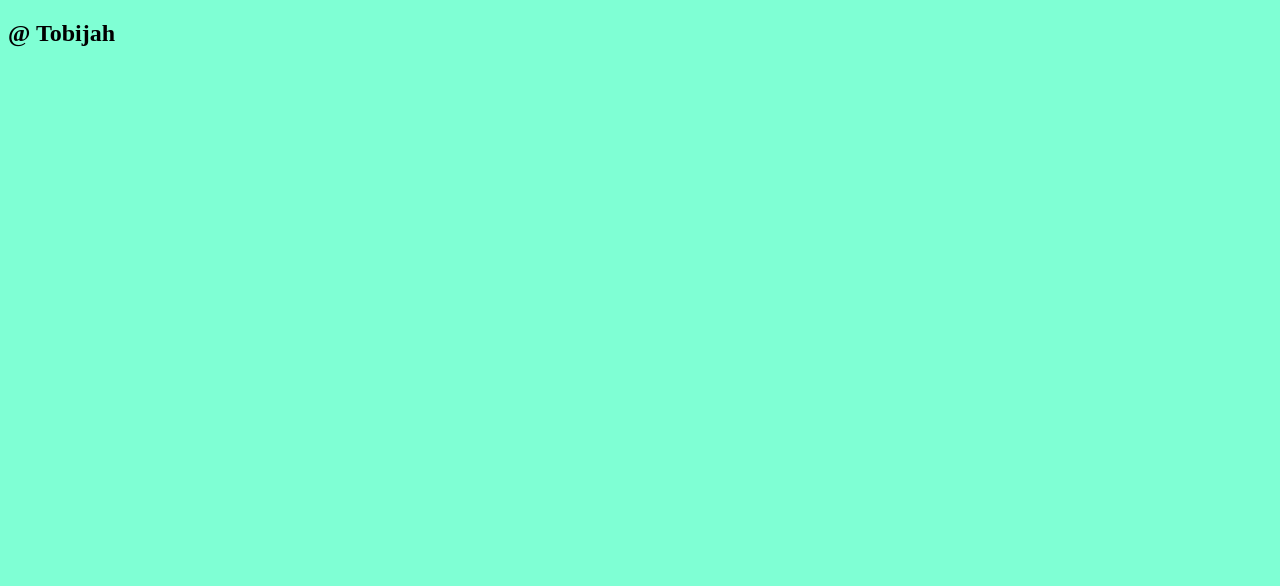
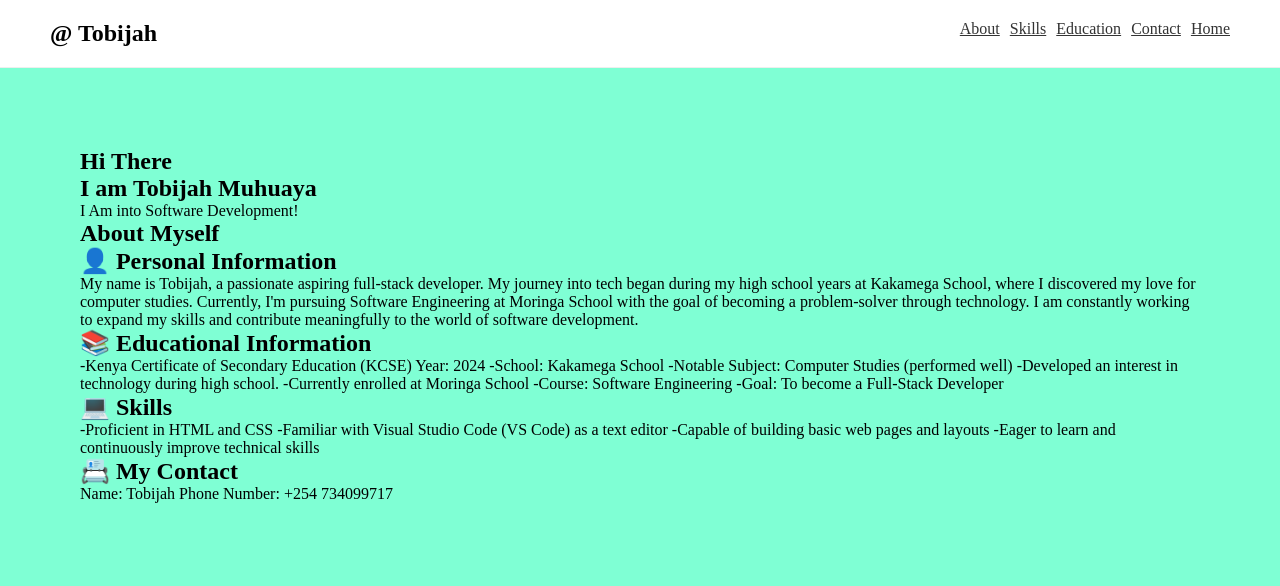
Before and after one commit to tobijaotieno-hue/my-personal-website, a plain HTML site: page index.html in a window 1280 px wide. Drawn offline with Linux system fonts and the light colour scheme.

Commit message:
added details

```diff
--- a/index.html
+++ b/index.html
@@ -1,16 +1,86 @@
 <!DOCTYPE html>
 <html lang="en">
    <head>
-    <link rel="stylesheet" href="style.css" />
+    <link rel="stylesheet" href="stylee.css" />
     <title>My website</title>
    </head>
 
    <body>
     <header>
-        <div class="nav">
+      <div class="nav">
         <h2>@ Tobijah</h2>
+        <div class="links">
+            <a href="">About</a>
+            <a href="">Skills</a>
+            <a href="">Education</a>
+            <a href="">Contact</a>
+            <a href="">Home</a>
         </div>
+       </div>
     </header>
+
+    <!--Hero Section-->
+    <section class="hero">
+
+        <h1>Hi There</h1>
+        <h1>I am Tobijah Muhuaya </h1>
+        <p>I Am into Software Development!</p>
+
+    <Section id="About">
+        <h2 class="underline">About Myself</h2>
+
+       <h2> 👤 Personal Information</h2>
+
+    <p>
+        My name is Tobijah, a passionate aspiring full-stack developer.
+        My journey into tech began during my high school years at Kakamega School,
+        where I discovered my love for computer studies. Currently, I'm pursuing Software
+        Engineering at Moringa School with the goal of becoming a problem-solver through technology.
+         I am constantly working to expand my skills and contribute meaningfully to the world of software development.
+    </p>
+
+
+<h2>📚 Educational Information</h2>
+    <p class="list">
+
+      -Kenya Certificate of Secondary Education (KCSE) Year: 2024
+
+      -School: Kakamega School
+
+      -Notable Subject: Computer Studies (performed well)
+
+      -Developed an interest in technology during high school.
+
+      -Currently enrolled at Moringa School
+
+      -Course: Software Engineering
+
+      -Goal: To become a Full-Stack Developer
+    </p>
+
+ <h2>💻 Skills</h2>
+    <p class="list">
+
+  -Proficient in HTML and CSS
+
+  -Familiar with Visual Studio Code (VS Code) as a text editor
+
+  -Capable of building basic web pages and layouts
+
+  -Eager to learn and continuously improve technical skills
+    </p>
+
+    <h2 class="list">📇 My Contact</h2>
+
+    <p>
+
+Name: Tobijah
+
+Phone Number: +254 734099717
+    </p>
+    </Section>
+
+
 
    </body>
 
--- a/style.css
+++ /dev/null
@@ -1,4 +0,0 @@
-
-body {
-    background-color: aquamarine;
-}
--- /dev/null
+++ b/stylee.css
@@ -0,0 +1,35 @@
+* {
+    margin: 0;
+    padding: 0;
+    box-sizing: border-box;
+}
+body {
+    background-color: aquamarine;
+}
+
+header{
+    background-color: white;
+  justify-content: space-between;
+    padding: 20px 50px;
+    align-items: center;
+    border-bottom: 1px solid #eee;
+}
+
+.nav {
+    list-style: none;
+    display: flex;
+    justify-content: space-between;
+}
+.links a{
+    text text-decoration: none;
+    color: #333;
+    margin-left: 6px;
+
+}
+
+.hero {
+    display: flex;
+    flex-direction: column;
+    justify-content: center;
+    padding: 80px;
+}
```
